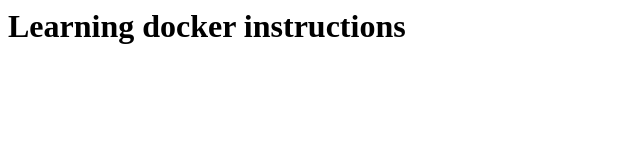
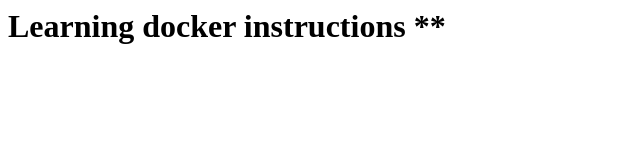
Before and after one commit to beingkh/docker-learning, a plain HTML site: page index.html in a window 1280 px wide. Shown: the full height of the page, 0-640 px from the left. Drawn offline with Linux system fonts and the light colour scheme.

Commit message:
replaced index.html

```diff
--- a/index.html
+++ b/index.html
@@ -1,3 +1,3 @@
 <html>
-    <h1>Learning docker instructions</h1>
+    <h1>Learning docker instructions ** </h1>
 </html>
```
Also changed, not shown: 1 other file.
